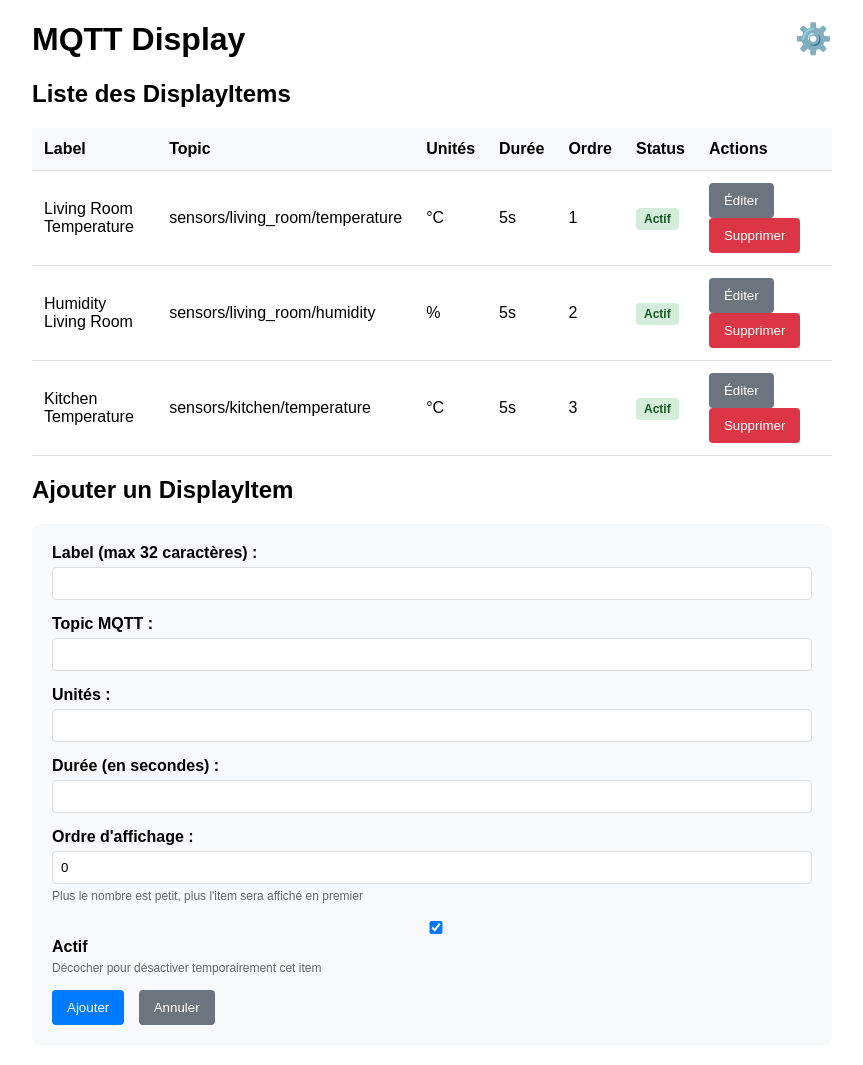
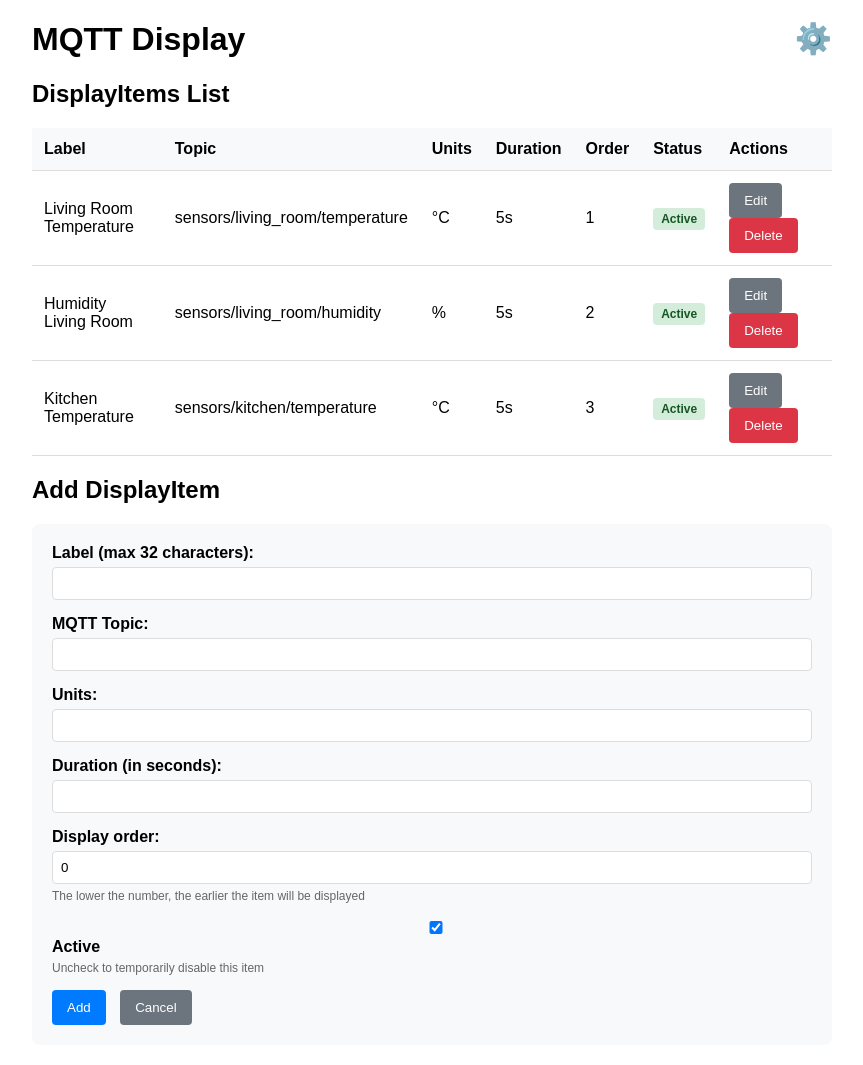
Before and after one commit to sciure-et-silicium/mqtt-oled-display, a Flask app: page / in a window 1280 px wide. Shown: the whole page, without its empty margins (208-1071 px from the left). Run offline with Flask 3, Linux system fonts and the light colour scheme.

Commit message:
remove french in front

```diff
--- a/webserver/app.py
+++ b/webserver/app.py
@@ -2,19 +2,19 @@
 from flask import Flask
 from database import db, init_database
 
-# Import des blueprints
+# Import blueprints
 from api import api_config, api_display_item
 from web.routes import web_bp
 
 app = Flask(__name__)
-app.config['SECRET_KEY'] = 'votre-cle-secrete'
+app.config['SECRET_KEY'] = 'verysecretkey'
 app.config['SQLALCHEMY_DATABASE_URI'] = 'sqlite:///database.db'
 app.config['SQLALCHEMY_TRACK_MODIFICATIONS'] = False
 
-# Initialisation de la base de données
+# Database initialization
 db.init_app(app)
 
-# Enregistrement des blueprints
+# Blueprint registration
 app.register_blueprint(api_config)
 app.register_blueprint(api_display_item)
 
--- a/webserver/static/display_items.js
+++ b/webserver/static/display_items.js
@@ -1,6 +1,6 @@
 let currentEditId = null;
 
-// Chargement initial
+// Initial loading
 document.addEventListener('DOMContentLoaded', function() {
     loadItems();
     setupForm();
@@ -29,7 +29,7 @@
     try {
         let response;
         if (currentEditId) {
-            // Mise à jour
+            // Update
             response = await fetch(`/api/display_item/${currentEditId}`, {
                 method: 'PUT',
                 headers: {
@@ -38,7 +38,7 @@
                 body: JSON.stringify(data)
             });
         } else {
-            // Création
+            // Create
             response = await fetch('/api/display_item', {
                 method: 'POST',
                 headers: {
@@ -49,7 +49,7 @@
         }
 
         if (response.ok) {
-            showMessage('Item sauvegardé avec succès !', 'success');
+            showMessage('Item saved successfully!', 'success');
             resetForm();
             loadItems();
         } else {
@@ -57,11 +57,11 @@
             if (errorData.errors) {
                 displayErrors(errorData.errors);
             } else {
-                showMessage('Erreur lors de la sauvegarde', 'error');
+                showMessage('Save error', 'error');
             }
         }
     } catch (error) {
-        showMessage('Erreur de connexion', 'error');
+        showMessage('Connection error', 'error');
         console.error('Error:', error);
     }
 }
@@ -74,12 +74,12 @@
         const tbody = document.getElementById('items-table-body');
         tbody.innerHTML = '';
 
-        // Trier par display_order
+        // Sort by display_order
         items.sort((a, b) => a.display_order - b.display_order);
 
         items.forEach(item => {
             const row = document.createElement('tr');
-            // Ajouter une classe pour les items inactifs
+            // Add class for inactive items
             if (!item.is_active) {
                 row.classList.add('inactive-item');
             }
@@ -93,18 +93,18 @@
                 <td>${item.display_order}</td>
                 <td>
                     <span class="status ${item.is_active ? 'active' : 'inactive'}">
-                        ${item.is_active ? 'Actif' : 'Inactif'}
+                        ${item.is_active ? 'Active' : 'Inactive'}
                     </span>
                 </td>
                 <td>
-                    <button class="btn btn-secondary" onclick="editItem(${item.id})">Éditer</button>
-                    <button class="btn btn-danger" onclick="deleteItem(${item.id})">Supprimer</button>
+                    <button class="btn btn-secondary" onclick="editItem(${item.id})">Edit</button>
+                    <button class="btn btn-danger" onclick="deleteItem(${item.id})">Delete</button>
                 </td>
             `;
             tbody.appendChild(row);
         });
     } catch (error) {
-        showMessage('Erreur lors du chargement des items', 'error');
+        showMessage('Error loading items', 'error');
         console.error('Error:', error);
     }
 }
@@ -122,21 +122,21 @@
         document.getElementById('display_order').value = item.display_order;
         document.getElementById('is_active').checked = item.is_active;
 
-        document.getElementById('form-title').textContent = 'Modifier un DisplayItem';
-        document.getElementById('submit-btn').textContent = 'Modifier';
+        document.getElementById('form-title').textContent = 'Edit DisplayItem';
+        document.getElementById('submit-btn').textContent = 'Update';
 
         currentEditId = id;
 
-        // Scroll vers le formulaire
+        // Scroll to form
         document.querySelector('.form-section').scrollIntoView({ behavior: 'smooth' });
     } catch (error) {
-        showMessage('Erreur lors du chargement de l\'item', 'error');
+        showMessage('Error loading item', 'error');
         console.error('Error:', error);
     }
 }
 
 async function deleteItem(id) {
-    if (!confirm('Êtes-vous sûr de vouloir supprimer cet item ?')) {
+    if (!confirm('Are you sure you want to delete this item?')) {
         return;
     }
 
@@ -146,14 +146,14 @@
         });
 
         if (response.ok) {
-            showMessage('Item supprimé avec succès !', 'success');
+            showMessage('Item deleted successfully!', 'success');
             loadItems();
         } else {
             const errorData = await response.json();
-            showMessage(`Erreur lors de la suppression: ${errorData.error || 'Erreur inconnue'}`, 'error');
+            showMessage(`Delete error: ${errorData.error || 'Unknown error'}`, 'error');
         }
     } catch (error) {
-        showMessage('Erreur de connexion', 'error');
+        showMessage('Connection error', 'error');
         console.error('Error:', error);
     }
 }
@@ -164,12 +164,12 @@
 
 function resetForm() {
     document.getElementById('item-form').reset();
-    // Remettre les valeurs par défaut
+    // Reset default values
     document.getElementById('display_order').value = 0;
     document.getElementById('is_active').checked = true;
 
-    document.getElementById('form-title').textContent = 'Ajouter un DisplayItem';
-    document.getElementById('submit-btn').textContent = 'Ajouter';
+    document.getElementById('form-title').textContent = 'Add DisplayItem';
+    document.getElementById('submit-btn').textContent = 'Add';
     currentEditId = null;
     clearErrors();
 }
@@ -194,7 +194,7 @@
     const messagesDiv = document.getElementById('messages');
     messagesDiv.innerHTML = `<div class="${type}" style="padding: 10px; margin: 10px 0; border-radius: 4px; background-color: ${type === 'success' ? '#d4edda' : '#f8d7da'};">${message}</div>`;
 
-    // Supprimer le message après 5 secondes
+    // Remove message after 5 seconds
     setTimeout(() => {
         messagesDiv.innerHTML = '';
     }, 5000);
--- a/webserver/templates/display_items.html
+++ b/webserver/templates/display_items.html
@@ -23,7 +23,7 @@
     opacity: 0.6;
 }
 
-/* Style pour les small texts */
+/* Style for small texts */
 small {
     color: #666;
     font-size: 12px;
@@ -39,8 +39,8 @@
 
 
 
-<!-- Liste des items -->
- <h2>Liste des DisplayItems</h2>
+<!-- Items list -->
+ <h2>DisplayItems List</h2>
 <div>
 
     <table class="table">
@@ -49,72 +49,72 @@
                 <th style="display: none;">ID</th>
                 <th>Label</th>
                 <th>Topic</th>
-                <th>Unités</th>
-                <th>Durée</th>
-                <th>Ordre</th>
+                <th>Units</th>
+                <th>Duration</th>
+                <th>Order</th>
                 <th>Status</th>
                 <th>Actions</th>
             </tr>
         </thead>
         <tbody id="items-table-body">
-            <!-- Les items seront ajoutés ici par JavaScript -->
+            <!-- Items will be added here by JavaScript -->
         </tbody>
     </table>
 </div>
 
 <!-- Messages -->
 <div id="messages"></div>
-<h2 id="form-title">Ajouter un DisplayItem</h2>
-<!-- Formulaire -->
+<h2 id="form-title">Add DisplayItem</h2>
+<!-- Form -->
 <div class="form-section">
 
     <form id="item-form">
         <input type="hidden" id="item-id" name="id">
 
         <div class="form-group">
-            <label for="name">Label (max 32 caractères) :</label>
+            <label for="name">Label (max 32 characters):</label>
             <input type="text" id="name" name="name" maxlength="32" required>
             <div class="error" id="name-error"></div>
         </div>
 
         <div class="form-group">
-            <label for="mqtt_topic">Topic MQTT :</label>
+            <label for="mqtt_topic">MQTT Topic:</label>
             <input type="text" id="mqtt_topic" name="mqtt_topic" required>
             <div class="error" id="mqtt_topic-error"></div>
         </div>
 
         <div class="form-group">
-            <label for="unit">Unités :</label>
+            <label for="unit">Units:</label>
             <input type="text" id="unit" name="unit" required>
             <div class="error" id="unit-error"></div>
         </div>
 
         <div class="form-group">
-            <label for="duration">Durée (en secondes) :</label>
+            <label for="duration">Duration (in seconds):</label>
             <input type="number" id="duration" name="duration" min="1" required>
             <div class="error" id="duration-error"></div>
         </div>
 
-        <!-- Nouveau champ display_order -->
+        <!-- New display_order field -->
         <div class="form-group">
-            <label for="display_order">Ordre d'affichage :</label>
+            <label for="display_order">Display order:</label>
             <input type="number" id="display_order" name="display_order" min="0" value="0">
             <div class="error" id="display_order-error"></div>
-            <small>Plus le nombre est petit, plus l'item sera affiché en premier</small>
+            <small>The lower the number, the earlier the item will be displayed</small>
         </div>
 
-        <!-- Nouveau champ is_active -->
+        <!-- New is_active field -->
         <div class="form-group">
             <label for="is_active">
                 <input type="checkbox" id="is_active" name="is_active" checked>
-                Actif
+                Active
             </label>
             <div class="error" id="is_active-error"></div>
-            <small>Décocher pour désactiver temporairement cet item</small>
+            <small>Uncheck to temporarily disable this item</small>
         </div>
 
-        <button type="submit" class="btn btn-primary" id="submit-btn">Ajouter</button>
-        <button type="button" class="btn btn-secondary" id="cancel-btn" onclick="cancelEdit()">Annuler</button>
+        <button type="submit" class="btn btn-primary" id="submit-btn">Add</button>
+        <button type="button" class="btn btn-secondary" id="cancel-btn" onclick="cancelEdit()">Cancel</button>
     </form>
 </div>
 {% endblock %}
--- a/webserver/web/routes.py
+++ b/webserver/web/routes.py
@@ -1,4 +1,3 @@
-# web/routes.py
 from flask import Blueprint, render_template, request, redirect, url_for, flash
 from database import DisplayItem, Configuration
 
```
Also changed, not shown: webserver/database/init_db.py (+6 -6 lines), webserver/static/config.js (+10 -10 lines), webserver/templates/config.html (+15 -15 lines), webserver/README.md.
